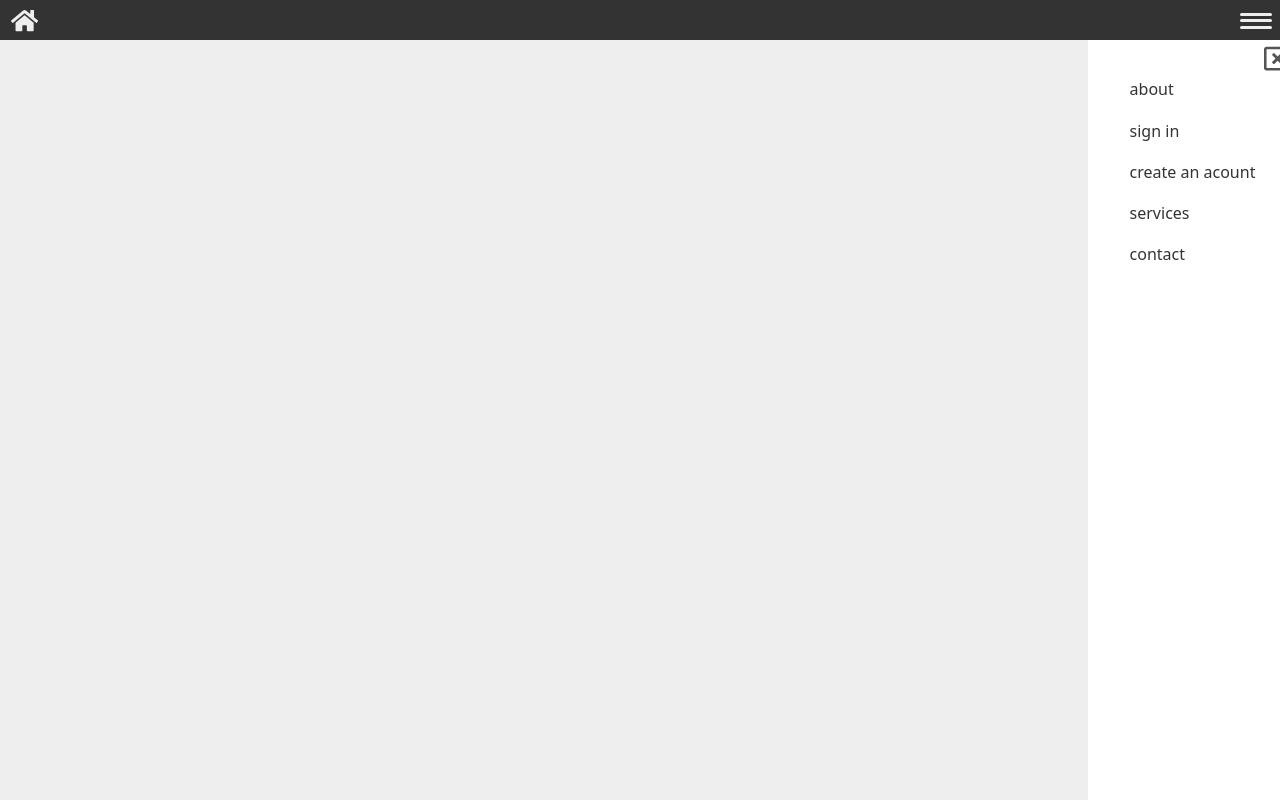
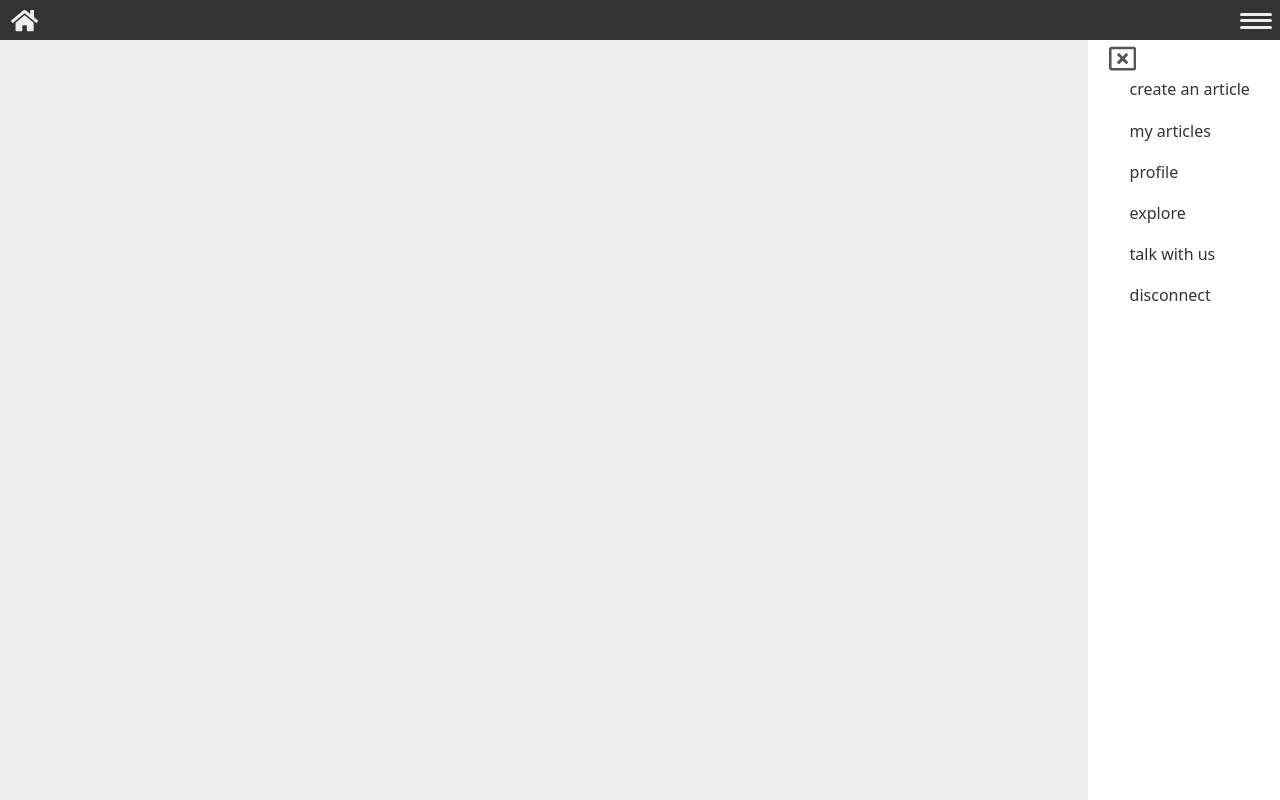
Before and after one commit to akliyachir/Mern_stack_Articles_Publishing_platform, a React (Vite) app in the folder articles_publishing_platform_v1/client/: page / in a window 1280 px wide. Built offline with nearby package versions, Linux system fonts and the light colour scheme.

Commit message:
mern stack with user auth, article publishing platform build, currently making the user menu

```diff
--- a/articles_publishing_platform_v1/client/src/Components/3-UserSideBarMenu/UserSideBarMenu.css
+++ b/articles_publishing_platform_v1/client/src/Components/3-UserSideBarMenu/UserSideBarMenu.css
@@ -46,7 +46,7 @@
 .closeSideBarCross {
 	position: absolute;
 	top: 0.2rem;
-	right: 0.3rem;
+	left: 0.3rem;
 	font-size: 1.7rem;
 	color: var(--clr-4);
 	cursor: pointer;
--- a/articles_publishing_platform_v1/client/src/listsAndReusedConsts/UserSideBarMenuItems.js
+++ b/articles_publishing_platform_v1/client/src/listsAndReusedConsts/UserSideBarMenuItems.js
@@ -1,27 +1,32 @@
 export const userMenuItemsList = [
 	{
 		menu_item_id: 1,
-		title: 'about',
-		url: '/about',
+		title: 'create an article',
+		url: '/create_article',
 	},
 	{
 		menu_item_id: 2,
-		title: 'sign in',
-		url: '/signin',
+		title: 'my articles',
+		url: '/my_articles',
 	},
 	{
 		menu_item_id: 3,
-		title: 'create an acount',
-		url: '/signup',
+		title: 'profile',
+		url: '/profile',
 	},
 	{
 		menu_item_id: 4,
-		title: 'services',
-		url: '/services',
+		title: 'explore',
+		url: '/',
 	},
 	{
 		menu_item_id: 5,
-		title: 'contact',
-		url: '/contact',
+		title: 'talk with us',
+		url: '/talk_with_us',
+	},
+	{
+		menu_item_id: 6,
+		title: 'disconnect',
+		url: '/disconnect',
 	},
 ];
```
